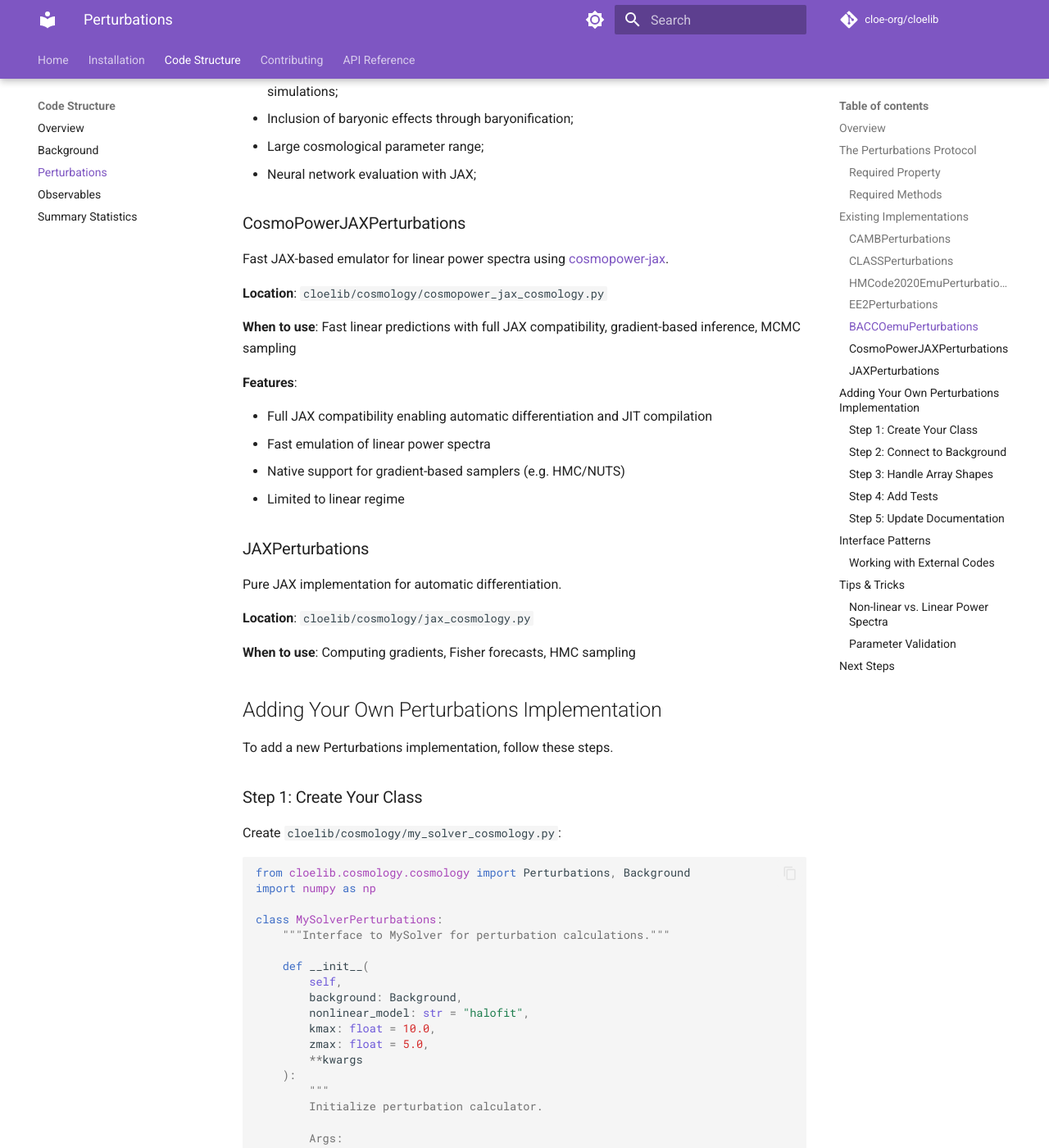
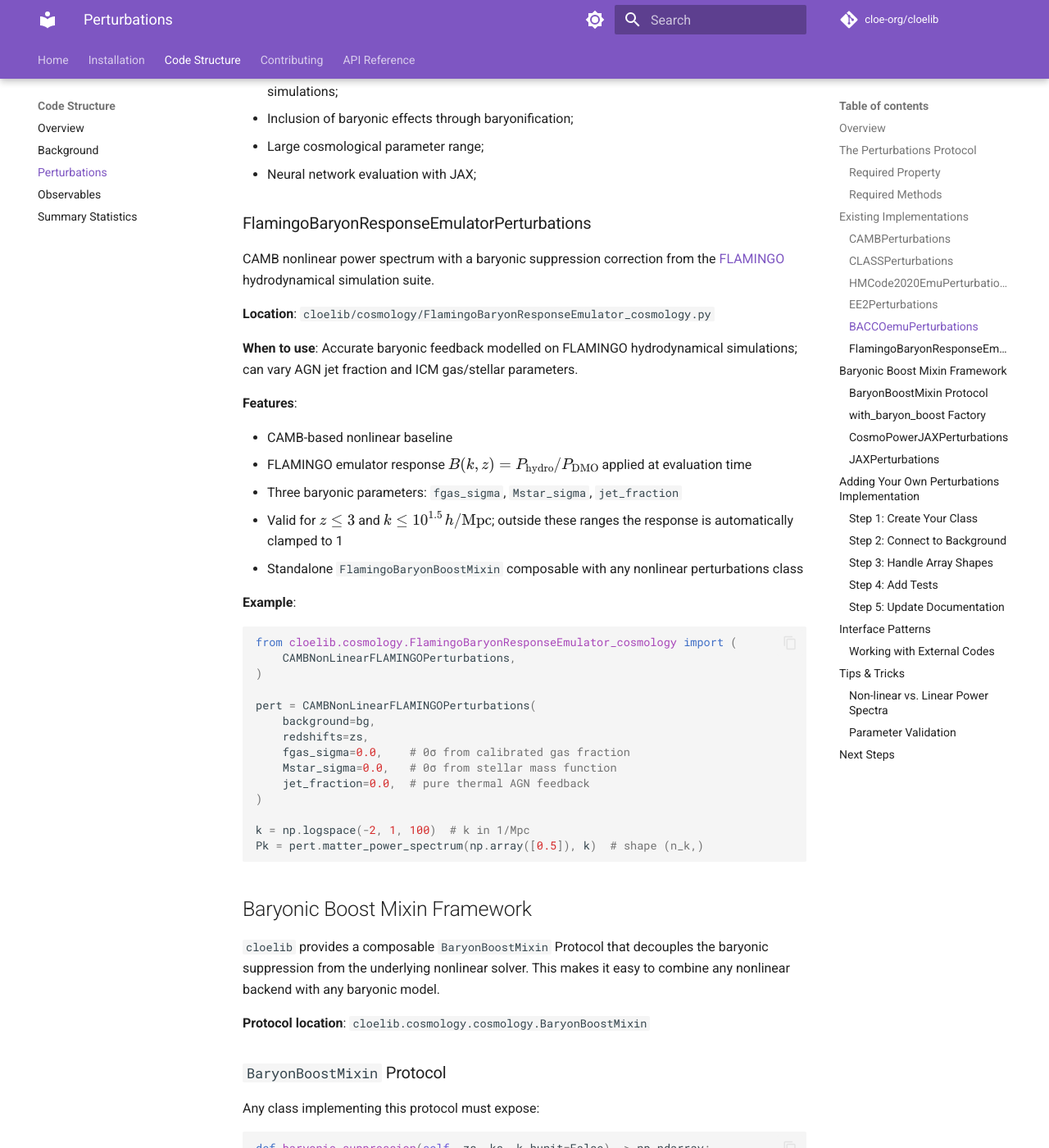
Before and after one commit to cloe-org/cloelib, an MkDocs documentation site: the page built from docs/code_structure/perturbations.md, in a window 1280 px wide and 1400 px high, scrolled down 4483 px. Shown: the whole window at 82% size. Built offline with MkDocs 1.6.1 and Material for MkDocs 9.7.7, drawn with Linux system fonts in a browser that asks for light colours; comment, search, counter and statistics services are not loaded; the version menu is left out; some of the changed text lies outside the part shown.

Commit message:
updated docs

````diff
--- a/docs/code_structure/perturbations.md
+++ b/docs/code_structure/perturbations.md
@@ -187,9 +187,89 @@ Accurate and fast emulators of the linear, non-linear, and baryonic power spectr
 - Large cosmological parameter range;
 - Neural network evaluation with JAX;
 
+### FlamingoBaryonResponseEmulatorPerturbations
+
+CAMB nonlinear power spectrum with a baryonic suppression correction from the [FLAMINGO](https://github.com/FLAMINGOSIM/FlamingoBaryonResponseEmulator) hydrodynamical simulation suite.
+
+**Location**: `cloelib/cosmology/FlamingoBaryonResponseEmulator_cosmology.py`
+
+**When to use**: Accurate baryonic feedback modelled on FLAMINGO hydrodynamical simulations; can vary AGN jet fraction and ICM gas/stellar parameters.
+
+**Features**:
+
+- CAMB-based nonlinear baseline
+- FLAMINGO emulator response $B(k,z) = P_\text{hydro}/P_\text{DMO}$ applied at evaluation time
+- Three baryonic parameters: `fgas_sigma`, `Mstar_sigma`, `jet_fraction`
+- Valid for $z \leq 3$ and $k \leq 10^{1.5}\,h/\text{Mpc}$; outside these ranges the response is automatically clamped to 1
+- Standalone `FlamingoBaryonBoostMixin` composable with any nonlinear perturbations class
+
+**Example**:
+
+```python
+from cloelib.cosmology.FlamingoBaryonResponseEmulator_cosmology import (
+    CAMBNonLinearFLAMINGOPerturbations,
+)
+
+pert = CAMBNonLinearFLAMINGOPerturbations(
+    background=bg,
+    redshifts=zs,
+    fgas_sigma=0.0,    # 0σ from calibrated gas fraction
+    Mstar_sigma=0.0,   # 0σ from stellar mass function
+    jet_fraction=0.0,  # pure thermal AGN feedback
+)
+
+k = np.logspace(-2, 1, 100)  # k in 1/Mpc
+Pk = pert.matter_power_spectrum(np.array([0.5]), k)  # shape (n_k,)
+```
+
+## Baryonic Boost Mixin Framework
+
+`cloelib` provides a composable `BaryonBoostMixin` Protocol that decouples the baryonic suppression from the underlying nonlinear solver. This makes it easy to combine any nonlinear backend with any baryonic model.
+
+**Protocol location**: `cloelib.cosmology.cosmology.BaryonBoostMixin`
+
+### `BaryonBoostMixin` Protocol
+
+Any class implementing this protocol must expose:
+
+```python
+def baryonic_suppression(self, zs, ks, k_hunit=False) -> np.ndarray:
+    """Return B(k,z) = P_hydro / P_DMO, shape (n_z, n_k)."""
+```
+
+Three ready-made mixins are provided:
+
+| Mixin                        | Backend           | Baryonic parameters                                                  |
+| ---------------------------- | ----------------- | -------------------------------------------------------------------- |
+| `FlamingoBaryonBoostMixin`   | FLAMINGO emulator | `fgas_sigma`, `Mstar_sigma`, `jet_fraction`                          |
+| `BACCOemuBaryonBoostMixin`   | BACCOemu          | `M_c`, `eta`, `beta`, `M1_z0_cen`, `theta_out`, `theta_inn`, `M_inn` |
+| `HMcode2020BaryonBoostMixin` | HMcode2020emu     | `log10TAGN`                                                          |
+
+Each mixin `__init__` must be called **after** the base nonlinear `__init__` (it reads `self.background` and emulator internals set by the base).
+
+### `with_baryon_boost` Factory
+
+`cloelib.cosmology.cosmology.with_baryon_boost(NonLinearClass, BaryonMixinClass)` creates a combined class with zero boilerplate:
+
+```python
+from cloelib.cosmology.cosmology import with_baryon_boost
+from cloelib.cosmology.baccoemu_cosmology import BACCOemuNonLinearPerturbations
+from cloelib.cosmology.FlamingoBaryonResponseEmulator_cosmology import FlamingoBaryonBoostMixin
+
+BACCOemuFLAMINGO = with_baryon_boost(BACCOemuNonLinearPerturbations, FlamingoBaryonBoostMixin)
+pert = BACCOemuFLAMINGO(
+    background, linear_pert, redshifts,
+    nonlinear_model_name="Arico2023",
+    baryon_kwargs=dict(fgas_sigma=0.0, Mstar_sigma=0.0, jet_fraction=0.0),
+)
+```
+
+The resulting object is fully `Perturbations`-compatible and can be passed directly to any `cloelib` tracer or likelihood.
+
+!!! note "Return shape"
+All `matter_power_spectrum` methods (including baryonic ones) return shape `(n_k,)` for single-redshift inputs and `(n_z, n_k)` for multi-redshift inputs via `.squeeze()`.
+
 ### CosmoPowerJAXPerturbations
-
-Fast JAX-based emulator for linear power spectra using [cosmopower-jax](https://github.com/dpiras/cosmopower-jax).
 
 **Location**: `cloelib/cosmology/cosmopower_jax_cosmology.py`
 
--- a/pyproject.toml
+++ b/pyproject.toml
@@ -43,6 +43,7 @@ tensorflow = ["tensorflow"]
 tf-keras = ["tf-keras"]
 cosmopower-jax=["cosmopower-jax"]
 baccoemu = ["baccoemu"]
+FlamingoBaryonResponseEmulator = ["FlamingoBaryonResponseEmulator"]
 
 [tool.hatch.version]
 source = "vcs"
````
Also changed, not shown: README.md (+13 -11 lines), docs/installation.md (+4 -2 lines), 3 other files.
